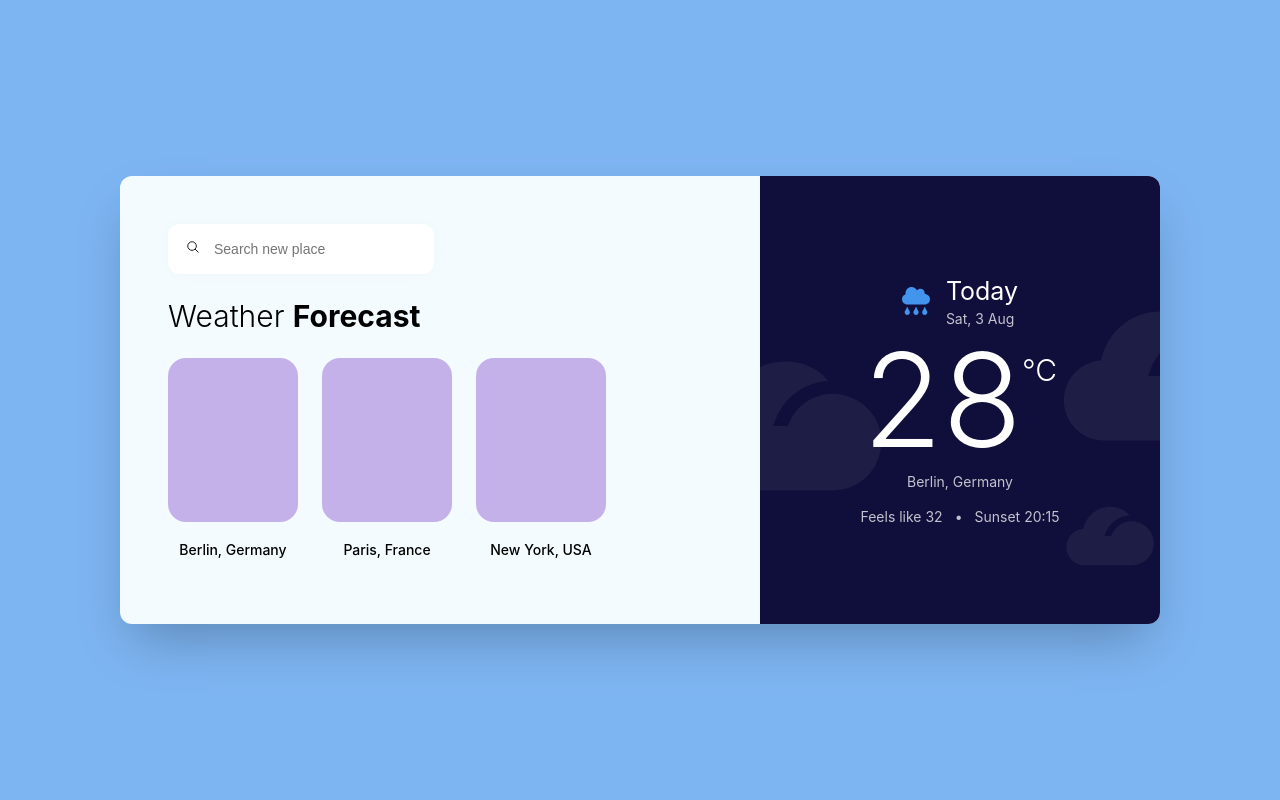
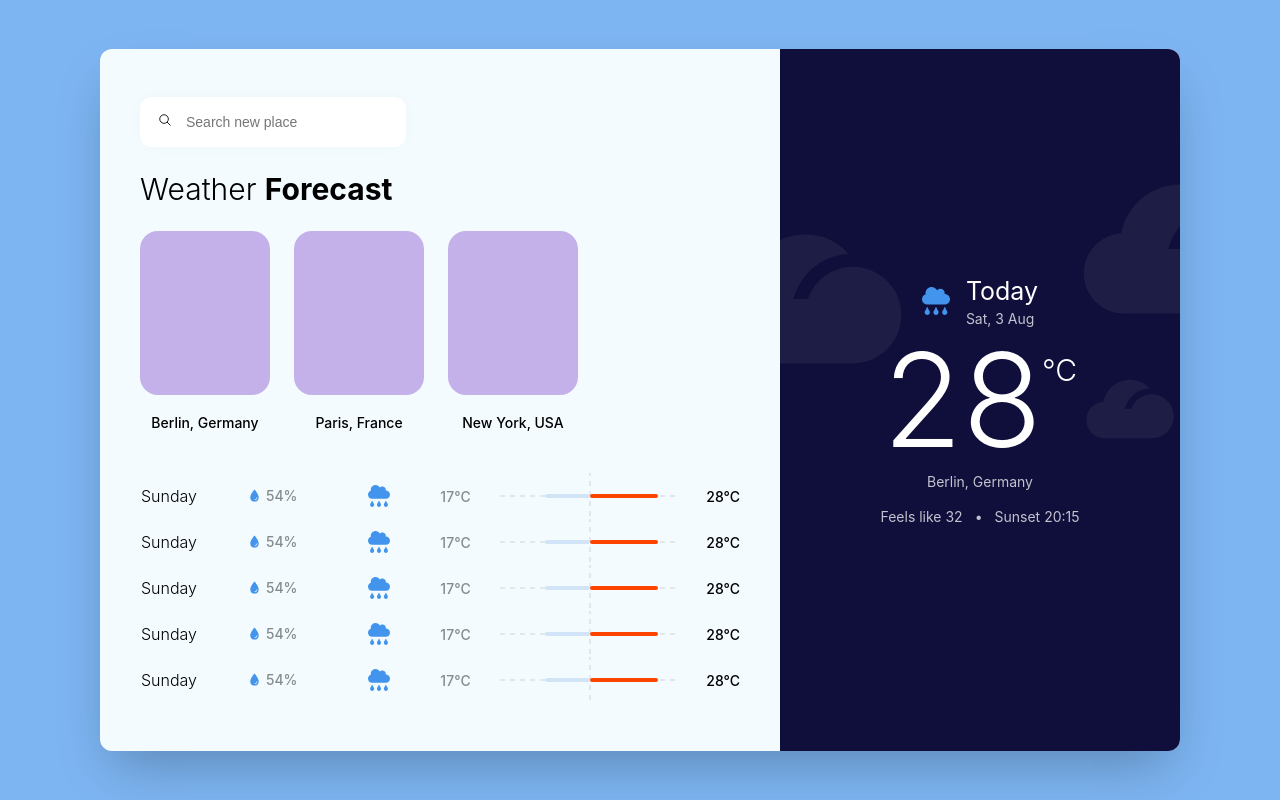
Before and after one commit to federicodesia/weather-app, a React (Create React App) app: page / in a window 1280 px wide. Built offline with nearby package versions, Linux system fonts and the light colour scheme.

Commit message:
Start of DayForecast

```diff
--- /dev/null
+++ b/src/components/day-forecast/day-forecast.module.css
@@ -0,0 +1,116 @@
+.table{
+    border-spacing: 0;
+    border-collapse: collapse;
+    text-align: center;
+    margin-top: 24px;
+}
+
+.table th{
+    font-size: 16px;
+    font-weight: 300;
+    text-align: left;
+    width: 0px;
+}
+
+.table td{
+    font-size: 14px;
+    font-weight: 500;
+    color: rgba(0, 0, 0, 0.45);
+
+    margin: 0;
+    padding: 12px 0px;
+    white-space: nowrap;
+}
+
+.table td *{
+    vertical-align: middle;
+}
+
+#waterIcon{
+    color: #4394EC;
+    margin-bottom: 3px;
+    margin-right: 4px;
+}
+
+#maxTemp{
+    color: inherit;
+    text-align: right;
+    width: 10%;
+}
+
+.left{
+    position: relative;
+    width: 15%;
+}
+
+.left *{
+    position: absolute;
+}
+
+.right{
+    position: relative;
+    width: 15%;
+}
+
+.right *{
+    position: absolute;
+}
+
+.left .bar{
+    background-color: #D1E4F8;
+    border-radius: 4px;
+    height: 4px;
+    width: 50%;
+
+    top: 50%;
+    right: 0;
+    transform: translate(0, -50%);
+}
+
+.right .bar{
+    background-color: #FA4400;
+    border-radius: 4px;
+    height: 4px;
+    width: 75%;
+
+    top: 50%;
+    left: 0;
+    transform: translate(0, -50%);
+}
+
+.horizontalDashedLine{
+    width: 100%;
+    height: 1px;
+    margin: 0px;
+
+    top: 50%;
+    left: 50%;
+    transform: translate(-50%, -50%);
+
+    background-image: linear-gradient(
+        to right,
+        rgba(0, 0, 0, 0.15) 50%,
+        rgba(0, 0, 0, 0) 0%
+    );
+    background-position: bottom;
+    background-size: 10px 1px;
+    background-repeat: repeat-x;
+}
+
+.verticalDashedLine{
+    width: 1px;
+    height: 100%;
+    margin: 0px;
+
+    top: 50%;
+    right: 0;
+    transform: translate(50%, -50%);
+
+    background-image: linear-gradient(
+        rgba(0, 0, 0, 0.15) 50%,
+        rgba(0, 0, 0, 0) 0%
+    );
+    background-position: right;
+    background-size: 1px 10px;
+    background-repeat: repeat-y;
+}
--- /dev/null
+++ b/src/components/day-forecast/day-forecast.tsx
@@ -0,0 +1,48 @@
+import styles from './day-forecast.module.css';
+
+import { IoWater } from 'react-icons/io5';
+import { FaCloudRain } from "react-icons/fa";
+
+function DayForecast() {
+
+    return (
+
+        <table className={styles.table}>
+
+            <tbody>
+            {[...Array(5)].map((x, i) =>
+                <tr>
+                    <th>
+                        Sunday
+                    </th>
+                    <td>
+                        <IoWater id={styles.waterIcon} size={15}></IoWater>
+                        54%
+                    </td>
+                    <td>
+                        <FaCloudRain color='#4394EC' size={22}></FaCloudRain>
+                    </td>
+
+                    <td>
+                        17°C
+                    </td>
+                    <td className={styles.left}>
+                        <div className={styles.verticalDashedLine}></div>
+                        <div className={styles.horizontalDashedLine}></div>
+                        <div className={styles.bar}></div>
+                    </td>
+                    <td className={styles.right}>
+                        <div className={styles.horizontalDashedLine}></div>
+                        <div className={styles.bar}></div>
+                    </td>
+                    <td id={styles.maxTemp}>
+                        28°C
+                    </td>
+                </tr>
+            )}
+            </tbody>
+        </table>
+    );
+}
+
+export default DayForecast;
--- a/src/components/light-panel/light-panel.module.css
+++ b/src/components/light-panel/light-panel.module.css
@@ -1,11 +1,11 @@
 .container {
     padding: 48px 0px;
     overflow: hidden;
-    width: 640px;
+    width: 680px;
 }
 
 .contentPadding {
-    padding: 0px 48px;
+    padding: 0px 40px;
 }
 
 .header {
--- a/src/components/light-panel/light-panel.tsx
+++ b/src/components/light-panel/light-panel.tsx
@@ -2,6 +2,8 @@ import styles from './light-panel.module.css';
 
 import Input from '../input/input';
 import CityCard from '../city-card/city-card';
+import DayForecast from '../day-forecast/day-forecast';
+
 import { IoSearchOutline } from 'react-icons/io5';
 
 function LightPanel() {
@@ -21,6 +23,12 @@ function LightPanel() {
         <CityCard name='Paris, France'></CityCard>
         <CityCard name='New York, USA'></CityCard>
       </div>
+
+      <div className={styles.contentPadding}>
+        <div className='column'>
+          <DayForecast></DayForecast>
+        </div>
+      </div>
     </div>
   );
 }
--- a/src/theme/theme.css
+++ b/src/theme/theme.css
@@ -79,6 +79,6 @@ h4 {
   grid-gap: 24px;
   overflow-x: auto;
 
-  padding: 0px 48px;
+  padding: 0px 40px;
   justify-content: start;
 }
```
